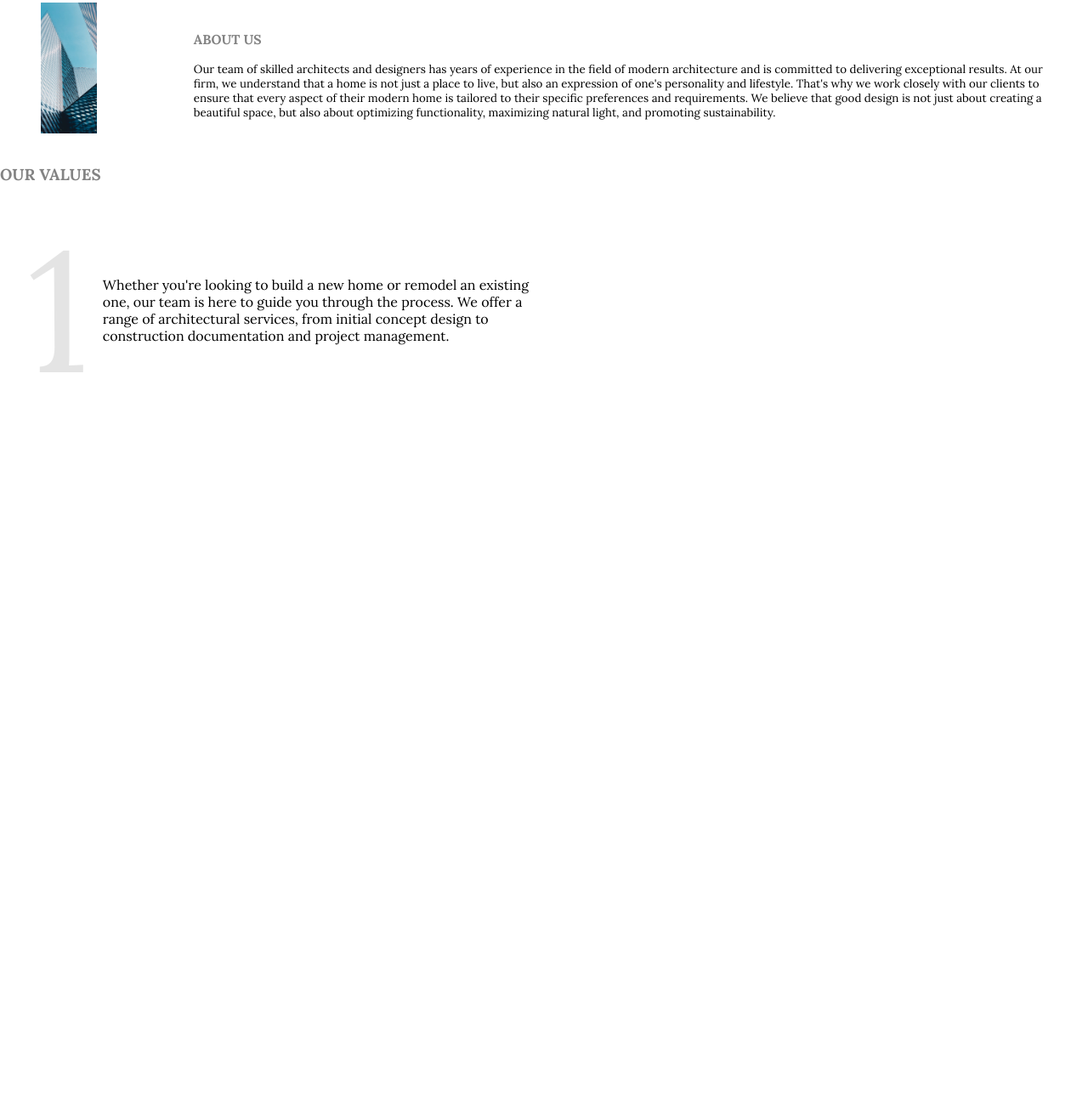
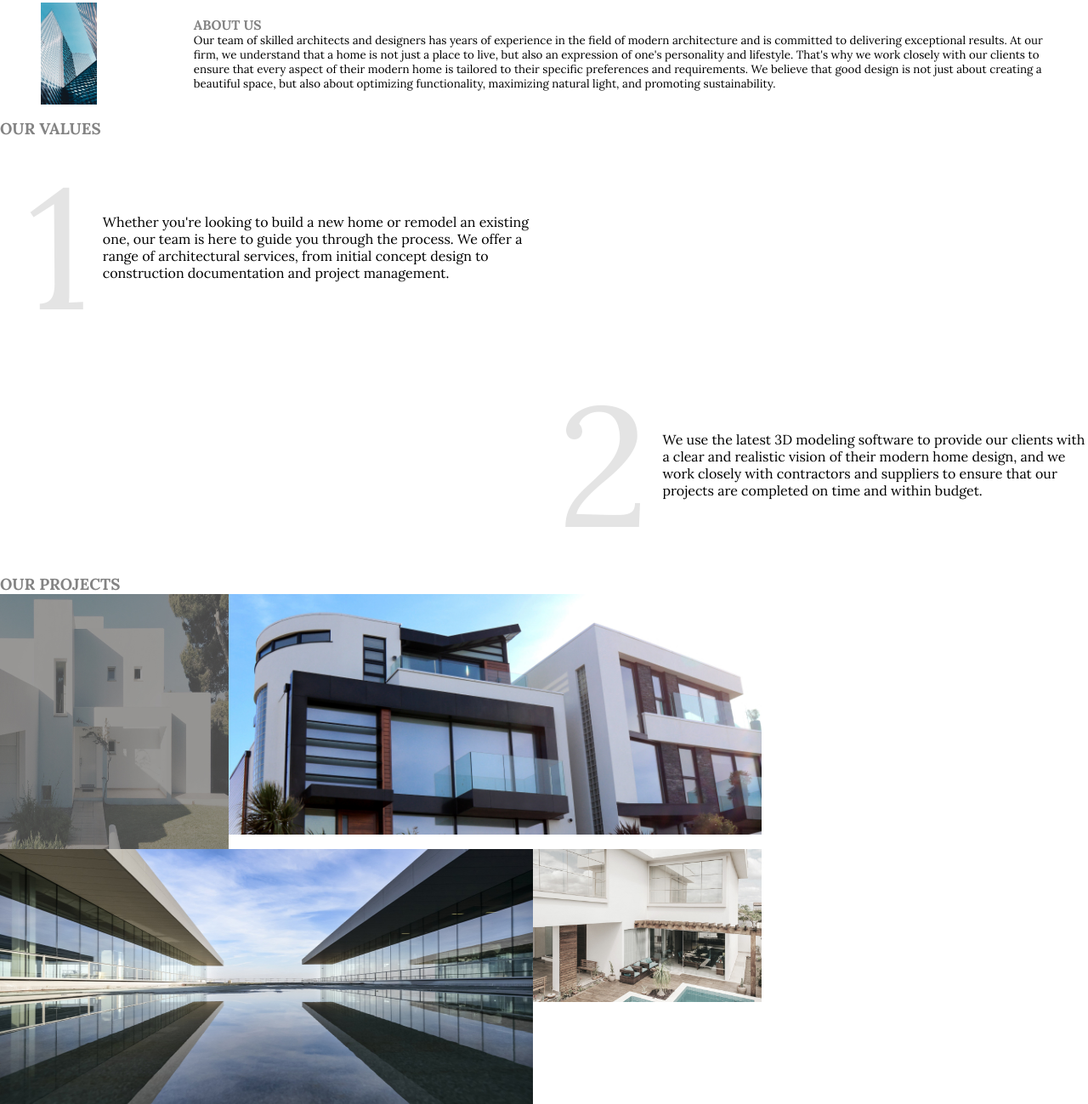
Before and after one commit to Marina1906/Modern-Homes, a plain HTML site: page index.html in a window 1280 px wide. Shown: the part 920-2219 px from the top of the page at 85% size. Before the commit the page ends 1413 px from the top, so only its background shows below. Drawn offline with Linux system fonts and the light colour scheme.

Commit message:
Update index.html

```diff
--- a/index.html
+++ b/index.html
@@ -35,25 +35,41 @@
               <img src="Img2.jpg" alt="building">
             </div>
             <div class="container-desc">
-              <br>
               <h3>About Us</h3>
-              <br>
               <p>Our team of skilled architects and designers has years of experience in the field of modern architecture and is committed to delivering exceptional results.
                 At our firm, we understand that a home is not just a place to live, but also an expression of one's personality and lifestyle. That's why we work closely with our clients to ensure that every aspect of their modern home is tailored to their specific preferences and requirements. We believe that good design is not just about creating a beautiful space, but also about optimizing functionality, maximizing natural light, and promoting sustainability.</p>
             </div>
           </div>
         </div>
-      <br>
       <h3>Our values</h3>
-      <br>
       <div class="card">
         <div class="box-1">1</div>
         <div class="box-2">Whether you're looking to build a new home or remodel an existing one, our team is here to guide you through the process. We offer a range of architectural services, from initial concept design to construction documentation and project management.</div>
       </div>
+      <div class="card-2">
+        <div class="box-1">2</div>
+        <div class="box-2">We use the latest 3D modeling software to provide our clients with a clear and realistic vision of their modern home design, and we work closely with contractors and suppliers to ensure that our projects are completed on time and within budget.</div>
+      </div>
+      <section>
+        <div class="container-img">
+          <h3>Our projects</h3>
+          <div class="gallery-row-1">
+            <div class="gallery-row-1-left">
+              <img src="Img3.jpg" alt="">
+            </div>
+            <div class="gallery-row-1-right">
+             <img src="Img4.jpg" alt="">
+          </div>
+        </div>
+          <div class="gallery-row-2">
+            <div class="gallery-row-2-left">
+              <img src="Img5.jpg" alt="">
+            </div>
+            <div class="gallery-row-2-right">
+             <img src="Img6.jpg" alt="">
+          </div>
+        </div>
+      </section>
     </main>
   </body>
 </html>
-
-    </main>
-  </body>
-</html>
```
